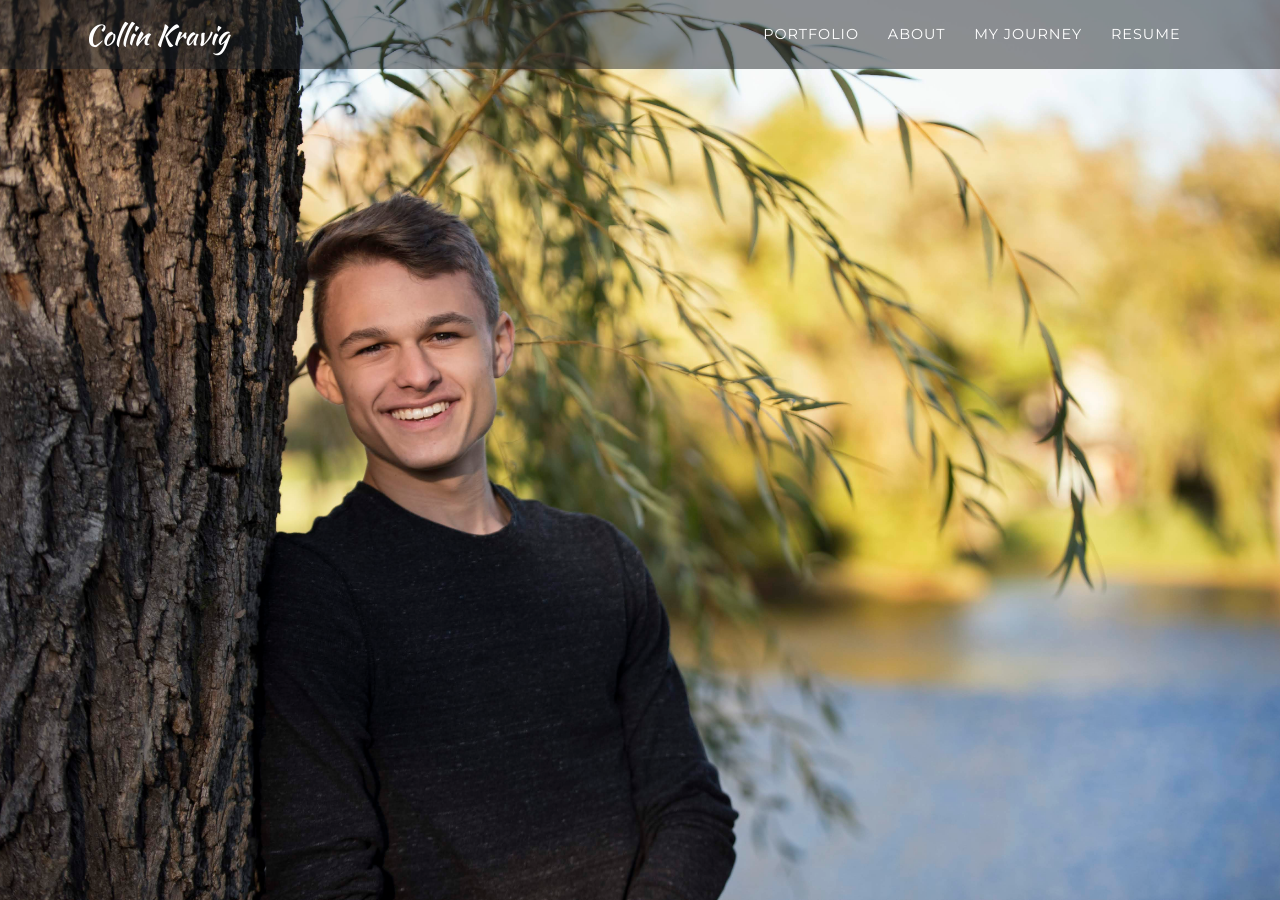
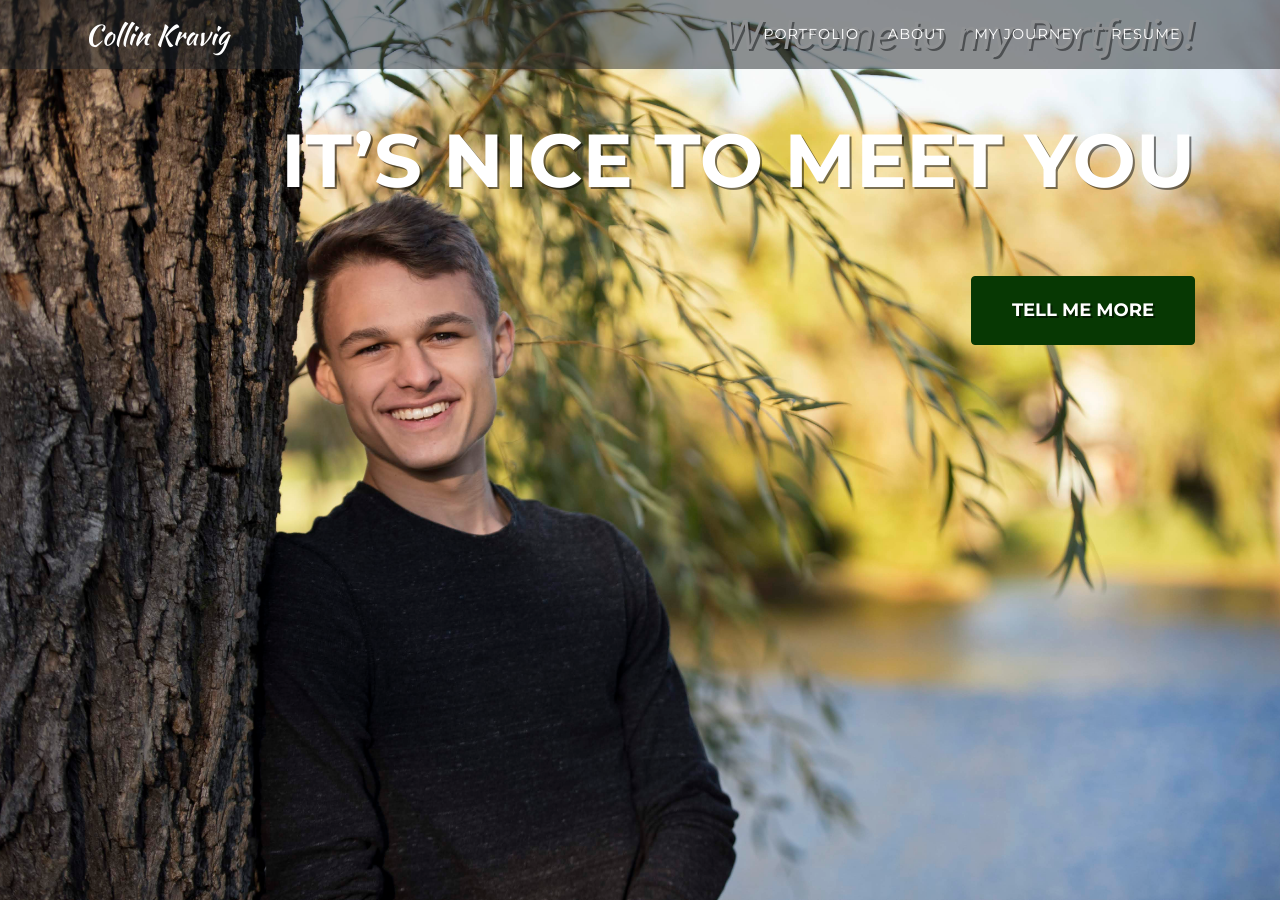
Before and after one commit to ckravig/ckravig.github.io, a Jekyll site: the page built from index.md, in a window 1280 px wide and 900 px high. Built offline with Jekyll 4.4.1, drawn with Linux system fonts in a browser that asks for light colours; some web fonts are replaced.

Commit message:
Update _masthead.scss

```diff
--- a/_sass/layout/_masthead.scss
+++ b/_sass/layout/_masthead.scss
@@ -13,14 +13,14 @@
   margin-top: 0px;
   .intro-text {
     position:relative;
-    padding-top: 60%;
-    padding-bottom: 100px;
+    padding-top: 0;
+    padding-bottom: 0;
+    height: 100vh;
     .intro-lead-in {
       font-size: 22px;
       font-style: italic;
       line-height: 22px;
       margin-bottom: 25px;
-      padding-top: 50%;
       @include serif-font;
     }
     .intro-heading {
@@ -32,52 +32,19 @@
     }
   }
 }
-@media (max-width: 450px) {
-  header.masthead {
-    height: 115vh;
-    background-position: 34% -15vh;
-
-    .intro-text {
-      position: relative;
-      padding-top: 75%;
-      padding-bottom: 100px;
-
-      .intro-lead-in {
-        font-size: 22px;
-        font-style: italic;
-        line-height: 22px;
-        margin-bottom: 25px;
-        padding-top: 50%;
-        @include serif-font;
-      }
-
-      .intro-heading {
-        font-size: 1.5rem;
-        font-weight: 700;
-        line-height: 50px;
-        margin-bottom: 25px;
-        @include heading-font;
-      }
-    }
-  }
-}
 @media (min-width: 768px) {
   header.masthead {
     background-position: center center;
-
     .intro-text {
-        padding-top: 30%;
-        padding-bottom: 200px;
-
+      padding-top: 0;
+      padding-bottom: 0;
       .intro-lead-in {
         font-size: 40px;
         font-style: italic;
         line-height: 40px;
         margin-bottom: 25px;
-          padding-top: 50%;
         @include serif-font;
       }
-
       .intro-heading {
         font-size: 75px;
         font-weight: 700;
@@ -87,5 +54,4 @@
       }
     }
   }
-
 }
```
Lines whose indentation alone changed are shown as unchanged.
